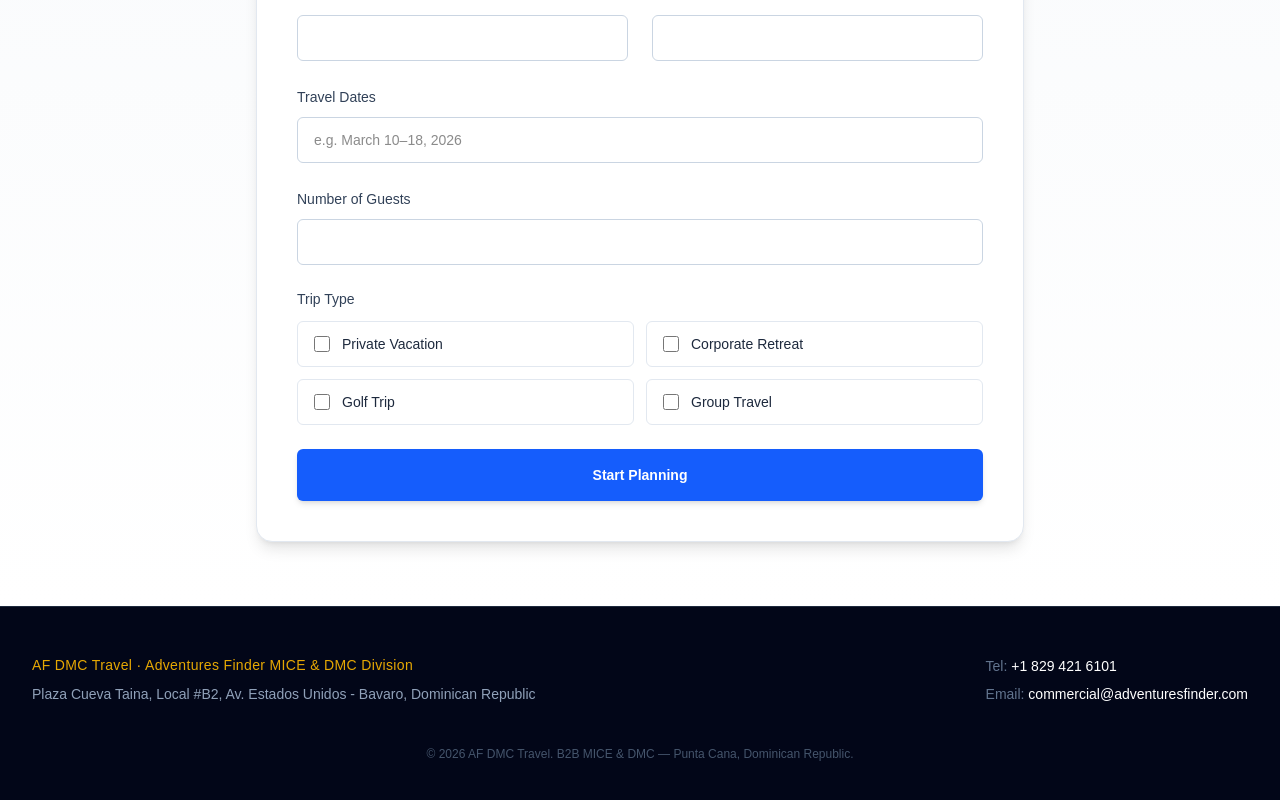
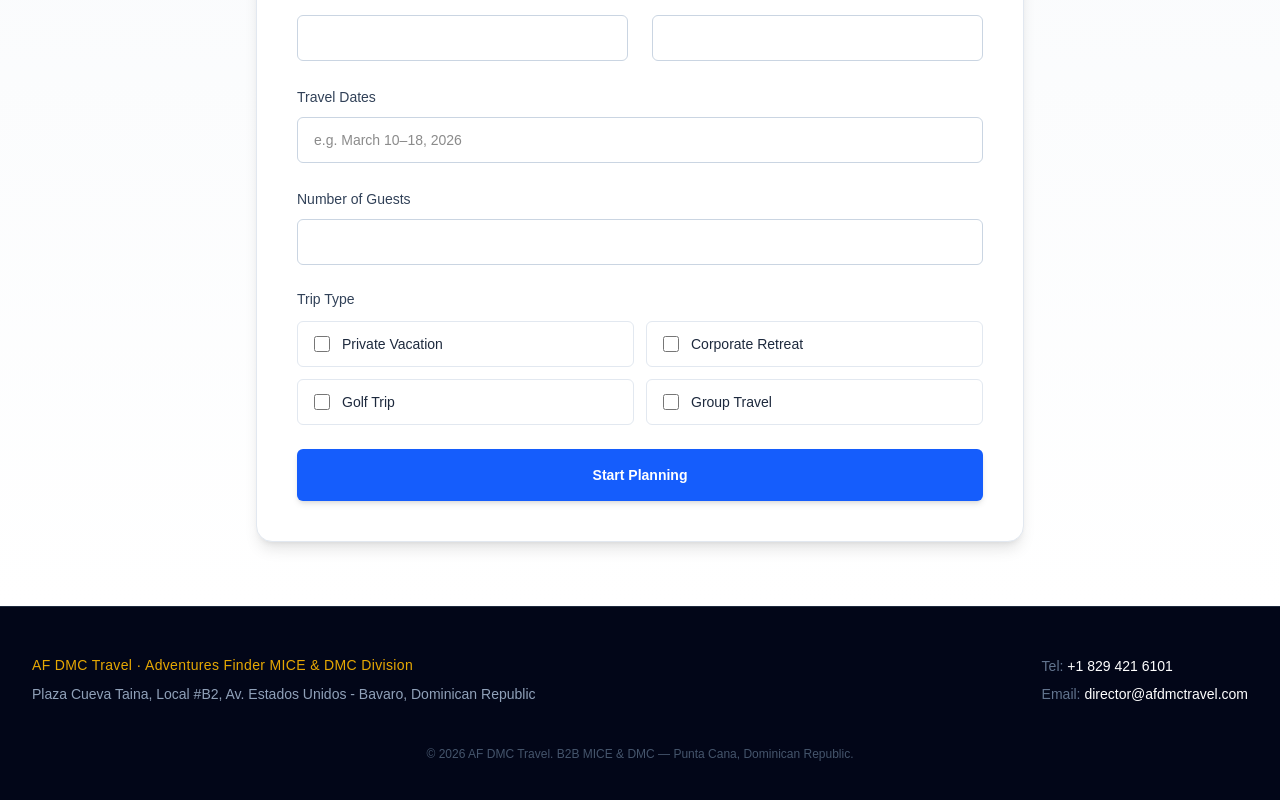
Before and after one commit to javiweb23-dev/afdmctravel, a Next.js app: page / in a window 1280 px wide. Shown: the part 3248-4048 px from the top of the page. Built offline with nearby package versions, Linux system fonts and the light colour scheme.

Commit message:
Update footer email to director@afdmctravel.com

```diff
--- a/components/site/footer.tsx
+++ b/components/site/footer.tsx
@@ -24,10 +24,10 @@ export function Footer() {
             <p>
               <span className="text-slate-500">Email:</span>{" "}
               <a
-                href="mailto:commercial@adventuresfinder.com"
+                href="mailto:director@afdmctravel.com"
                 className="font-medium text-white transition hover:text-amber-300"
               >
-                commercial@adventuresfinder.com
+                director@afdmctravel.com
               </a>
             </p>
           </div>
```
